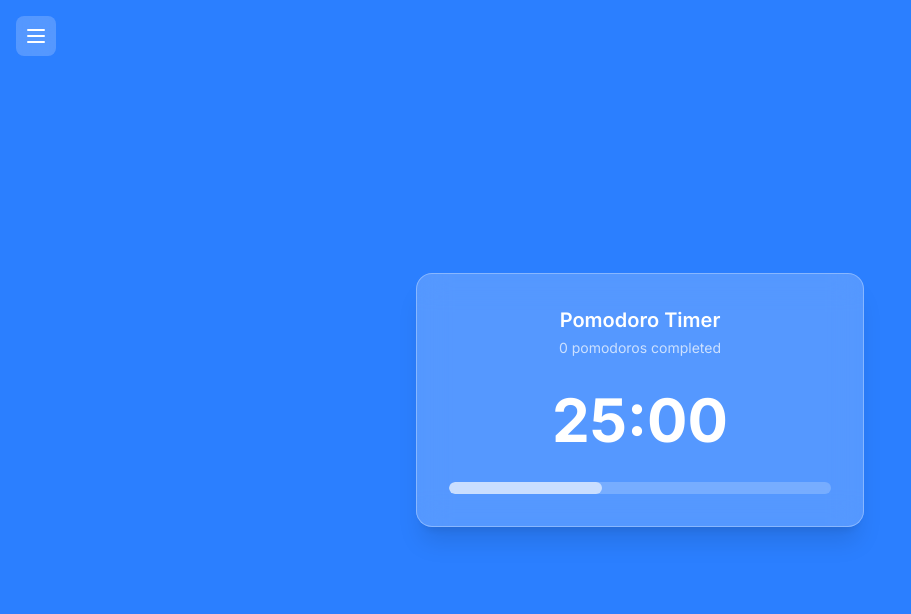
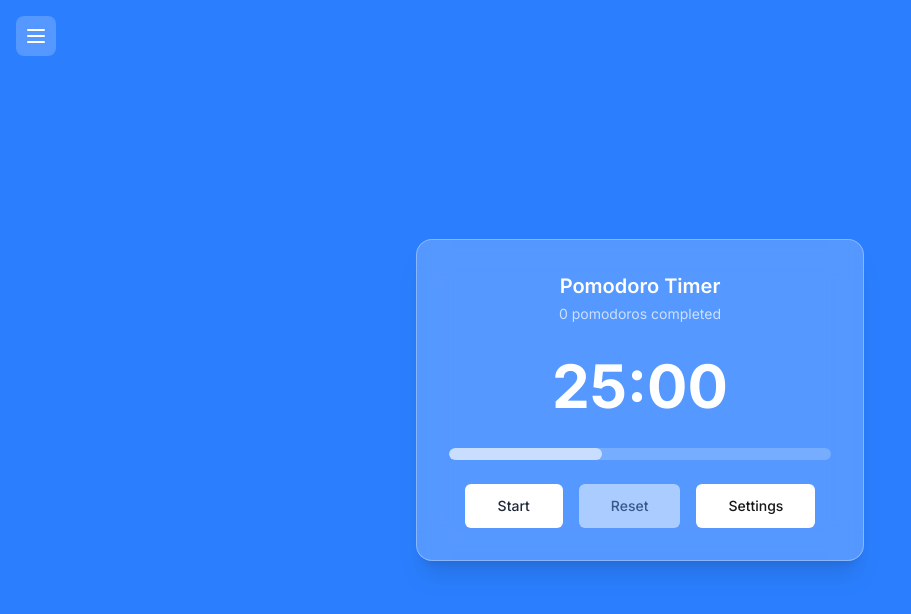
Before and after one commit to Snipe-ctrl/level-up-focus, a Next.js app: page / in a window 1280 px wide. Shown: the top 614 px of the page, without its empty margins (0-911 px from the left). Built offline with nearby package versions, Linux system fonts and the light colour scheme; no server answers.

Commit message:
feat(ui): added timer to homepage and created button component

```diff
--- a/src/components/timer.js
+++ b/src/components/timer.js
@@ -1,6 +1,13 @@
 "use client";
 
+import Button from "./ui/button";
+
 export default function Timer() {
+
+    const handleClick = () => {
+        alert("Button clicked!");
+      };
+
     return (
         <div className="flex items-center justify-center h-screen bg-blue-500">
             <div className="w-[90%] max-w-md">
@@ -14,6 +21,16 @@ export default function Timer() {
                     <div className="w-full h-3 bg-white/20 rounded-full overflow-hidden">
                         <div className="w-[40%] h-full bg-white/60 rounded-full transition-all duration-1000"></div>
                     </div>
+                    <div className="flex justify-center gap-4 mt-6">
+                        <Button
+                            className="bg-white hover:bg-white/90 text-gray-800 border border-white/50"
+                            onClick={handleClick}
+                        >
+                            Start
+                        </Button>
+                        <Button onClick={handleClick} disabled={true}>Reset</Button>
+                        <Button onClick={handleClick}>Settings</Button>
+                    </div>
                 </div>
             </div>
         </div>
--- /dev/null
+++ b/src/components/ui/button.js
@@ -0,0 +1,36 @@
+import React from "react";
+
+const Button = ({
+    children,
+    onClick,
+    type = "button",
+    size = "lg",
+    variant = "primary",
+    disabled = false,
+    className = ""
+}) => {
+
+    const baseStyles = `inline-flex items-center justify-center whitespace-nowrap rounded-md text-sm font-medium ring-offset-background
+    transition-colors cursor-pointer focus-visible:outline-none focus-visible:ring-2 focus-visible:ring-ring focus-visible:ring-offset-2
+    disabled:pointer-events-none disabled:opacity-50`;
+
+    const variants = {
+        primary: "bg-white"
+    };
+
+    const sizes = {
+        lg: "h-11 rounded-md px-8"
+    };
+
+    return (
+        <button
+            type={type}
+            className={`${baseStyles} ${variants[variant]} ${sizes[size]} ${className} ${disabled ? "opacity-50 cursor-not-allowed" : ""}`}
+            onClick={onClick}
+        >
+            {children}
+        </button>
+    );
+};
+
+export default Button;
```
